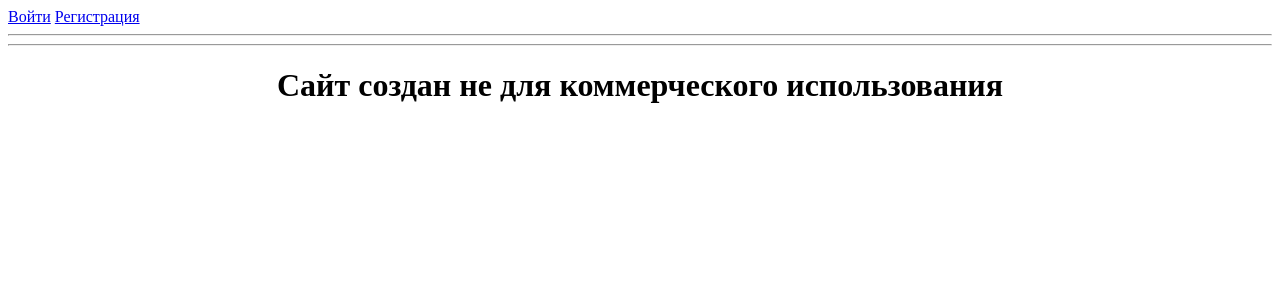
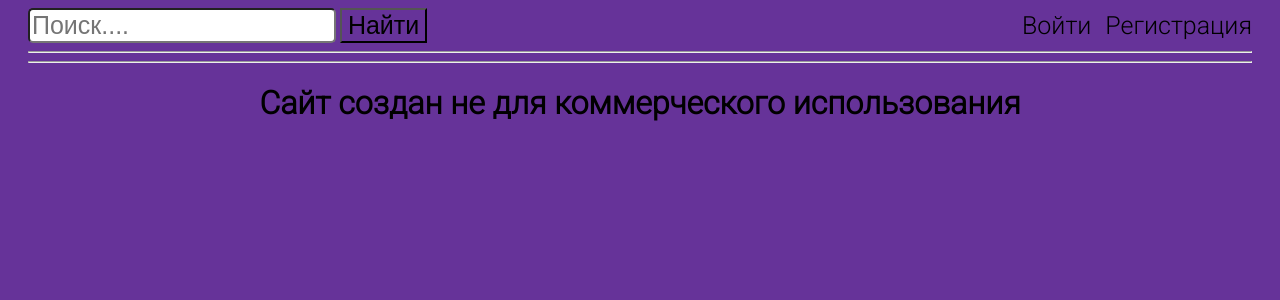
Before and after one commit to c0ral0vii/myblog-Python-Django, a Django app: page / in a window 1280 px wide. Shown: the top 300 px of the page. Run offline with Django 4.2, Linux system fonts and the light colour scheme.

Commit message:
Резерв 18.12.22

```diff
--- a/myblog/main/static/css/style.css
+++ b/myblog/main/static/css/style.css
@@ -1,5 +1,39 @@
+body {
+    background-color: #663399;
+    padding: 0 20px;
+    font-family: 'Roboto', sans-serif;
+}
 .header {}
 .content {}
 .footer {text-align: center}
 
 .non-commercial {}
+
+.content_main {
+    display: flex;
+    justify-content: space-between;
+    align-items: center;
+}
+
+.search {
+    display: flex;
+    align-items: center;
+}
+
+.search .search-input {
+    width: 300px;
+    font-size: 25px;
+    border-radius: 5px;
+}
+
+.search .submit-button {
+    font-size: 25px;
+    background: none;
+}
+
+.user .users-links {
+    text-decoration: none;
+    color: black;
+    font-size: 25px;
+    margin: 0 0 0 10px;
+}
--- a/myblog/main/templates/main/base.html
+++ b/myblog/main/templates/main/base.html
@@ -5,24 +5,32 @@
 <head>
     <meta charset="UTF-8">
     <link rel="stylesheet" href="{% static 'css/style.css' %}">
+    <link rel="preconnect" href="https://fonts.googleapis.com"><link rel="preconnect" href="https://fonts.gstatic.com" crossorigin><link href="https://fonts.googleapis.com/css2?family=Roboto:wght@300&display=swap" rel="stylesheet">
     <title>{{ title }}</title>
 </head>
 <body>
   <header class="header">
         <div class="content_main">
-
-            {% if request.user.is_authenticated %}
-                <div class="user">
-                    <img src="">
-                    <a href="">{{ request.user }}</a>
-                    <a href="{% url 'logout' %}">Выход</a>
-                </div>
-            {% else %}
-                <div class="user non-reg">
-                    <a href="{% url 'login' %}">Войти</a>
-                    <a href="{% url 'register' %}">Регистрация</a>
-                </div>
-            {% endif %}
+            <div class="search">
+                <form method="get" class="search-form">
+                    <input type="text" class="search-input" placeholder="Поиск....">
+                    <button type="submit" class="submit-button">Найти</button>
+                </form>
+            </div>
+            <div class="user">
+                {% if request.user.is_authenticated %}
+                    <div class="login-user">
+                        <img src="" class="users-links-img">
+                        <a href="" class="users-links">{{ request.user }}</a>
+                        <a href="{% url 'logout' %}" class="users-links">Выход</a>
+                    </div>
+                {% else %}
+                    <div class="non-reg">
+                        <a href="{% url 'login' %}" class="users-links">Войти</a>
+                        <a href="{% url 'register' %}" class="users-links">Регистрация</a>
+                    </div>
+                {% endif %}
+            </div>
         </div>
     {% block header %}
     {% endblock %}
--- a/myblog/main/views.py
+++ b/myblog/main/views.py
@@ -10,7 +10,11 @@ from .forms import *
 
 
 def home(request):
-    return render(request, 'main/home.html')
+    return render(request, 'main/home.html', context={'title': 'homepage'})
+
+
+def profile(request):
+    pass
 
 
 class RegisterPage(CreateView):
```
